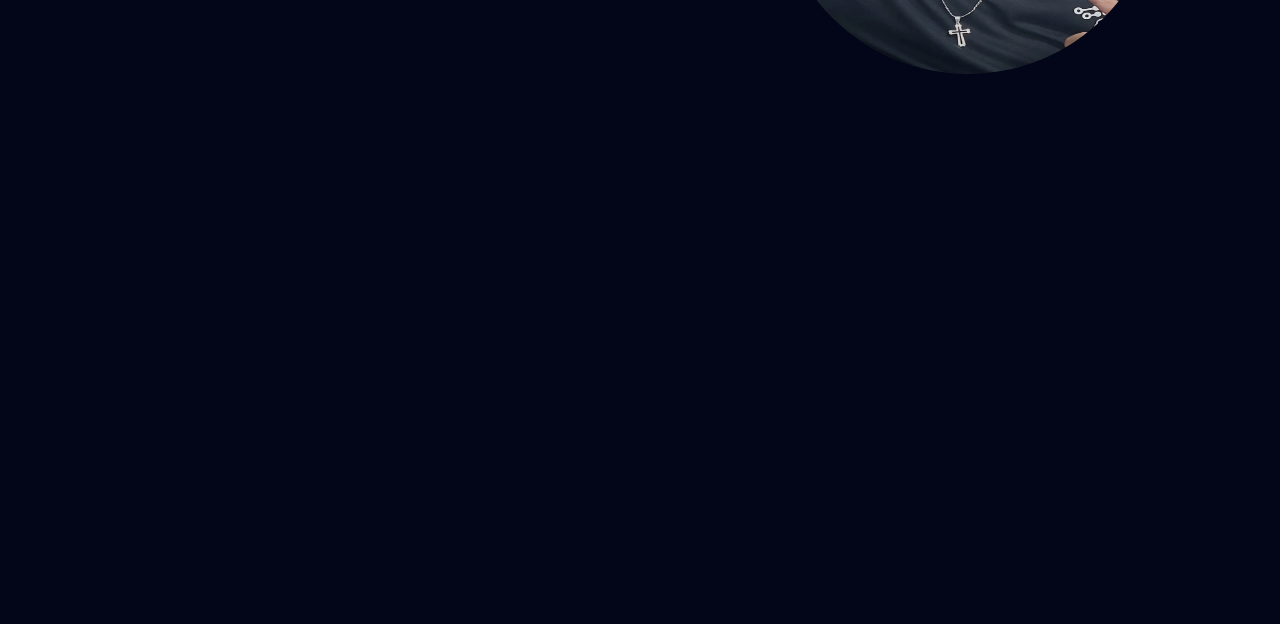
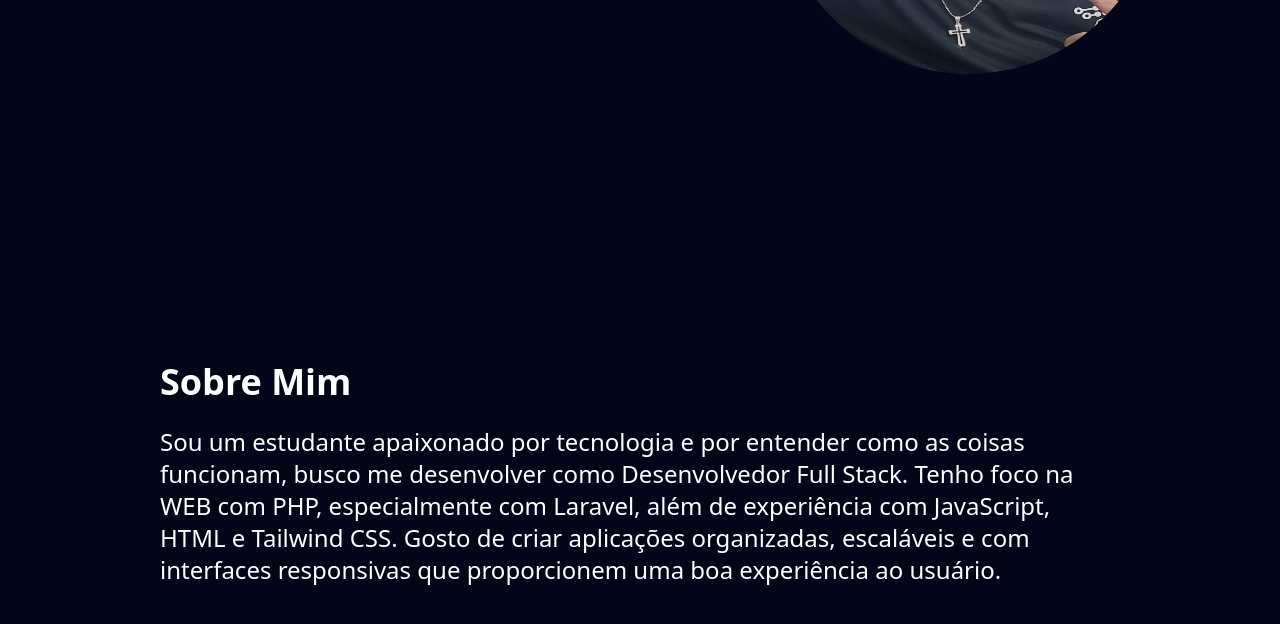
Before and after one commit to LuizDevpro/Portfolio, a website: page index.html in a window 1280 px wide. Shown: the part 518-1142 px from the top of the page. Drawn offline with Linux system fonts and the light colour scheme.

Commit message:
Seção sobre feita, com titulo e texto

```diff
--- a/index.html
+++ b/index.html
@@ -77,8 +77,9 @@
     </section>
 
     <!-- Seção: Sobre -->
-    <section id="sobre" class="w-full h-screen flex items-center overflow-hidden hidden-section">
-
+    <section id="sobre" class="w-full h-screen flex flex-col gap-6 items-left overflow-hidden hidden-section px-40 py-20 text-white">
+        <h1 class="text-4xl font-bold">Sobre Mim</h1>
+        <p class="text-2xl">Sou um estudante apaixonado por tecnologia e por entender como as coisas funcionam, busco me desenvolver como Desenvolvedor Full Stack. Tenho foco na WEB com PHP, especialmente com Laravel, além de experiência com JavaScript, HTML e Tailwind CSS. Gosto de criar aplicações organizadas, escaláveis e com interfaces responsivas que proporcionem uma boa experiência ao usuário.</p>
     </section>
 
     <!-- Seção: Tecnologias -->
```
Also changed, not shown: assets/css/main.css.
